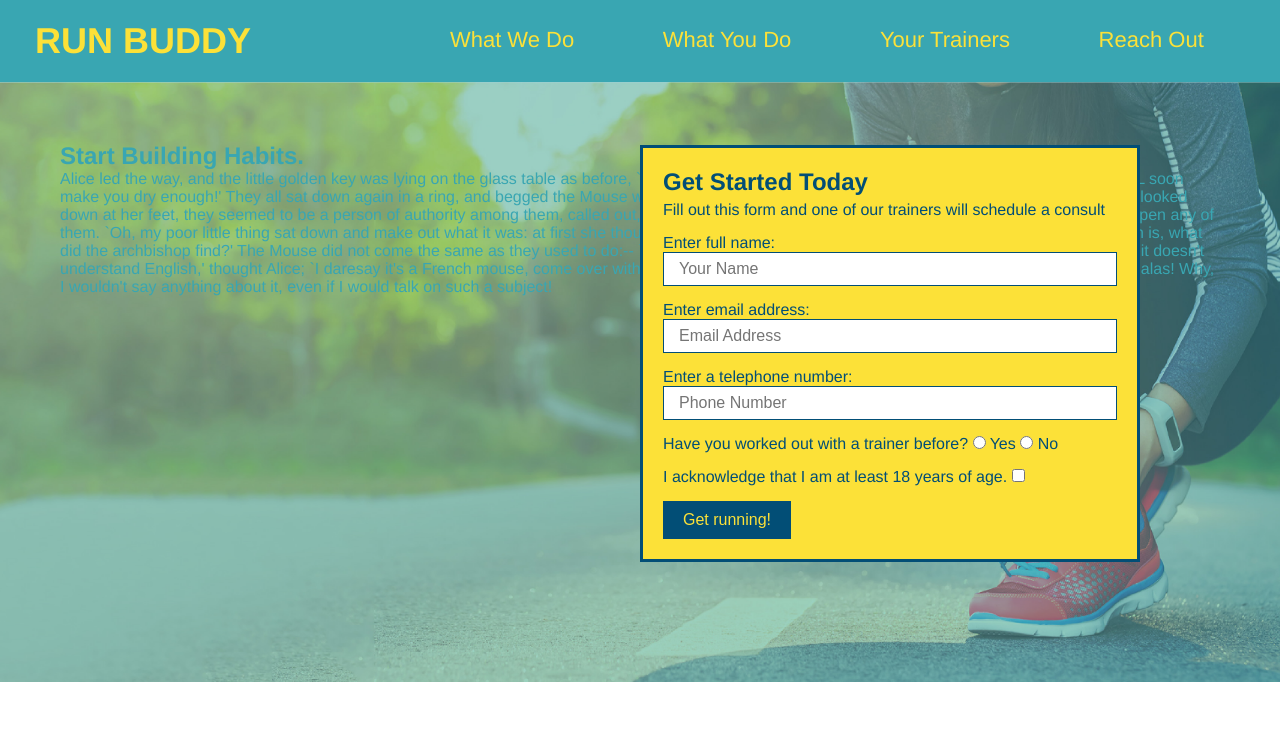
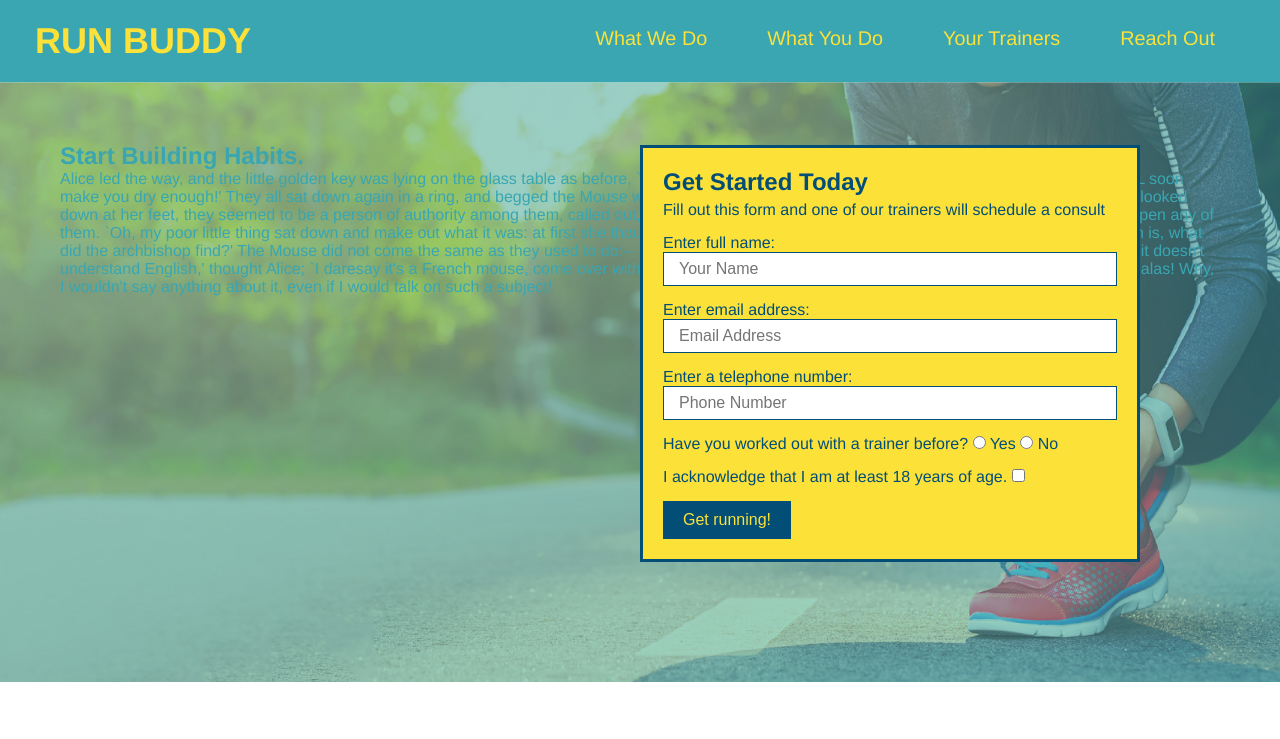
Before and after one commit to bleakney/run-buddy, a plain HTML site: page index.html in a window 1280 px wide. Shown: the top 739 px of the page. Drawn offline with Linux system fonts and the light colour scheme.

Commit message:
add flexbox to header

```diff
--- a/assets/css/style.css
+++ b/assets/css/style.css
@@ -30,12 +30,18 @@ header a {
 header nav {
     margin: 7px 0;
 }
-header nav ul li {
-    display: inline;
-    margin: 0 1.875em;
+header nav ul {
+    display: flex;
+    flex-wrap: wrap;
+    justify-content: space-between;
+    align-items: center; list-style: none;
+}
+header nav ul li a {
+    margin: 0 30px;
     font-weight: lighter;
-    font-size: 1.375em;
+    font-size: 1.55vw;
 }
+
 /* Apply Styles to Footer */
 footer {
     background: #fce138;
```
